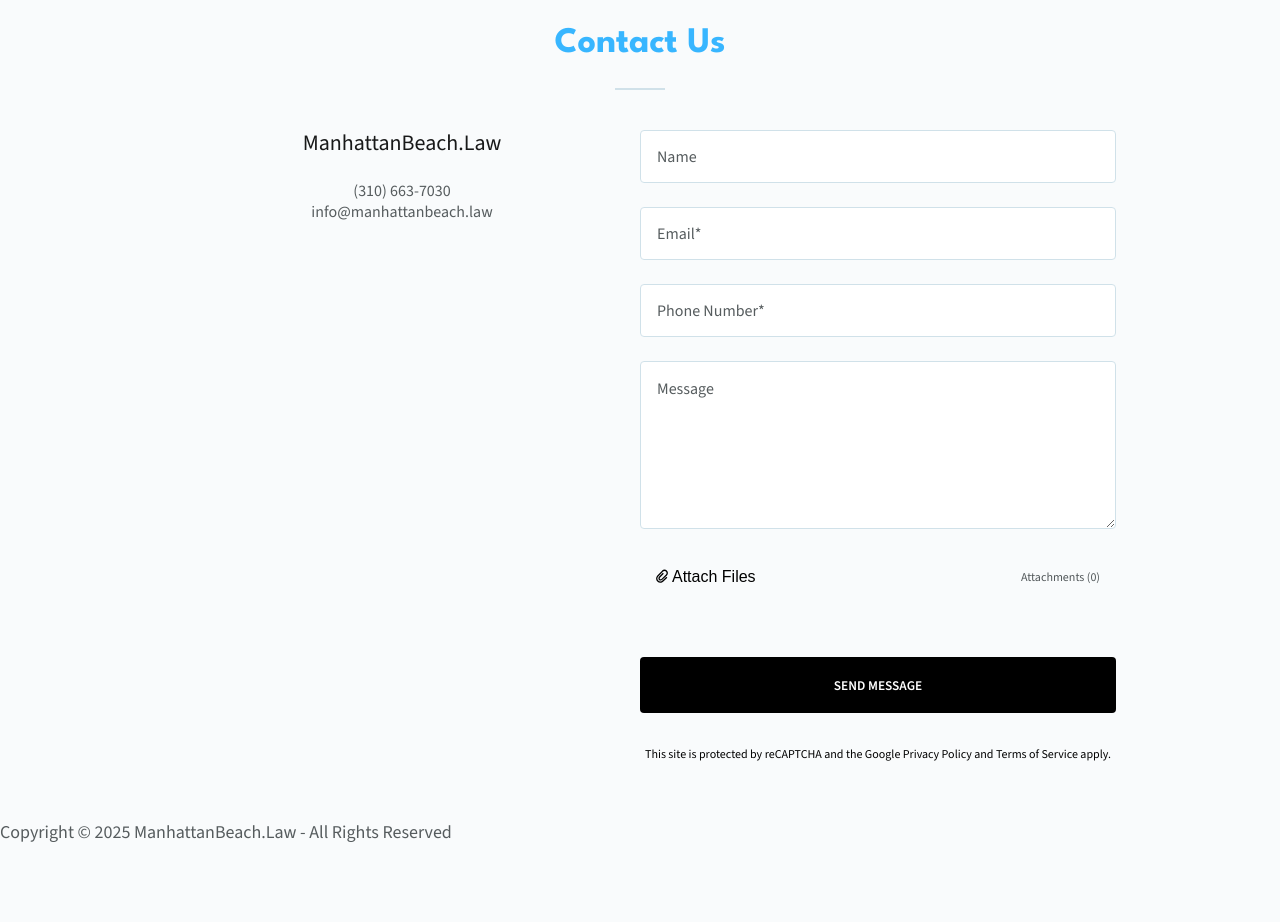
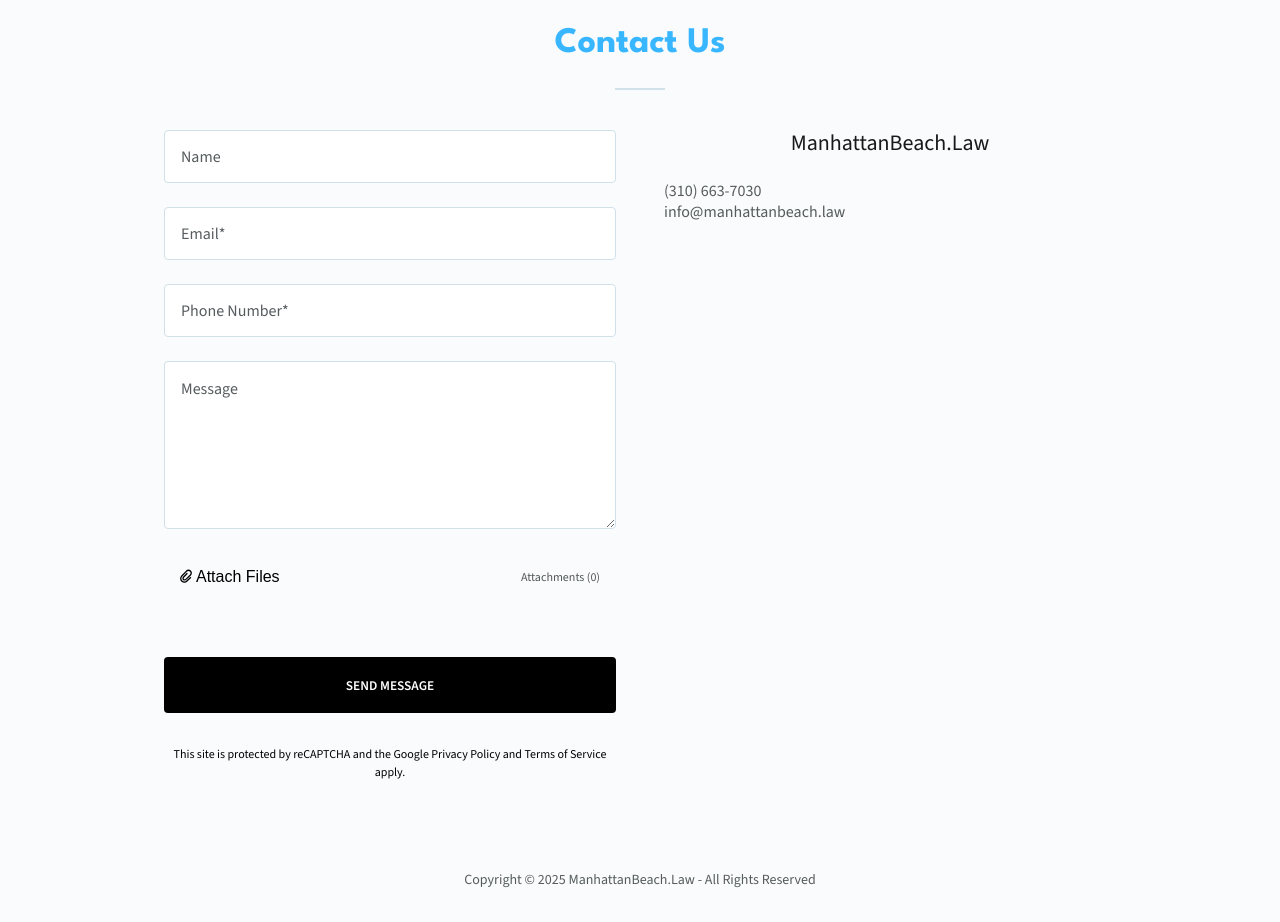
Before and after one commit to ismail-ahmad/MBL, a Next.js app: page / in a window 1280 px wide. Shown: the part 5480-6402 px from the top of the page. Before the commit the page ends 6326 px from the top, so only its background shows below. Built offline with nearby package versions, Linux system fonts and the light colour scheme.

Commit message:
front-end prototype

```diff
--- a/app/globals.css
+++ b/app/globals.css
@@ -224,6 +224,9 @@
     font-weight: 400;
     padding: 40px 0;
   }
+  .footerCTAButtons h4, .footerCTAButtons a{
+  text-align: center;
+}
 }
 
 @media screen and (min-width: 768px) and (max-width: 1123px) {
@@ -328,7 +331,20 @@
   padding: '0 24px 48px';
 }
 .contactUsSubSection{
-  padding: 56px 24px;
+  padding: 56px 95px;
+}
+.contactUsSubSection div.ContactUsSection{
+  flex-flow: row nowrap;
+  gap: 48px;
+}
+.footer p{
+  padding: 32px 0;
+  font-size: 14px;
+  font-weight: 400;
+  text-align: center;
+}
+.footerCTAButtons h4, .footerCTAButtons a{
+  text-align: left;
 }
 }
 
@@ -437,4 +453,17 @@
   flex: 1;
   padding: 0 24px 48px;
 }
+.contactUsSubSection div.ContactUsSection{
+  flex-flow: row nowrap;
+  gap: 48px;
 }
+.footer p{
+  padding: 32px 0;
+  font-size: 14px;
+  font-weight: 400;
+  text-align: center;
+}
+.footerCTAButtons h4, .footerCTAButtons a{
+  text-align: left;
+}
+}
--- a/app/page.tsx
+++ b/app/page.tsx
@@ -108,8 +108,8 @@
       <div className="footerCTAButtons">
         <h4 style={{color: 'rgb(24, 25, 25)', fontWeight: 400, margin: '0 0 24px', fontFamily: 'var(--font-source-sans-3)', fontSize: '22px', textAlign: 'center'}}>ManhattanBeach.Law</h4>
         <div style={{display: 'flex', flexFlow: 'column nowrap', justifyContent: 'center', alignContent: 'center'}}>
-          <a href="tel:3106637030" style={{color: 'rgb(86, 92, 94)', fontFamily: 'var(--font-source-sans-3)', textAlign: 'center'}} >(310) 663-7030</a>
-          <a href="mailto:info@manhattanbeach.law" style={{color: 'rgb(86, 92, 94)', fontFamily: 'var(--font-source-sans-3)', textAlign: 'center'}} >info@manhattanbeach.law</a>
+          <a href="tel:3106637030" style={{color: 'rgb(86, 92, 94)', fontFamily: 'var(--font-source-sans-3)'}} >(310) 663-7030</a>
+          <a href="mailto:info@manhattanbeach.law" style={{color: 'rgb(86, 92, 94)', fontFamily: 'var(--font-source-sans-3)'}} >info@manhattanbeach.law</a>
         </div>
       </div>
     </SubSection>
```
Also changed, not shown: 1 other file (tests, documents, lock files or other folders).
